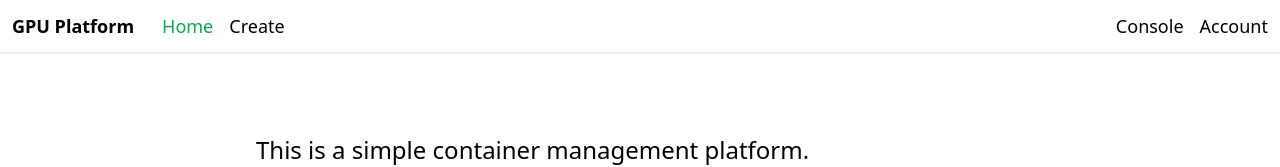
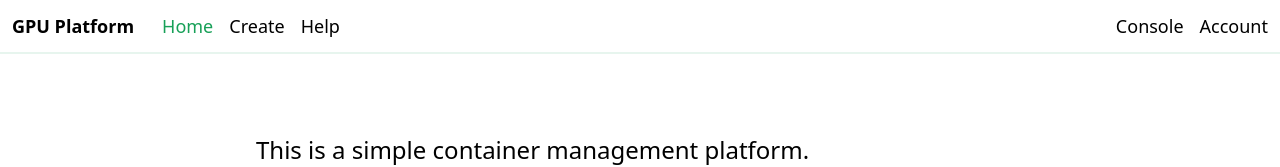
Before and after one commit to dx2102/gpu-platform-vue, a Vue app: page / in a window 1280 px wide. Shown: the top 167 px of the page. Built offline with nearby package versions, Linux system fonts and the light colour scheme.

Commit message:
Update NavBar.vue

```diff
--- a/src/components/NavBar.vue
+++ b/src/components/NavBar.vue
@@ -24,6 +24,9 @@ window.onerror = e => {
     <RouterLink to="/create" :class="{'text-primary': route.path === '/create'}" class="hover:text-primary" >
       Create
     </RouterLink>
+    <RouterLink to="/create" :class="{'text-primary': route.path === '/help'}" class="hover:text-primary" >
+      Help
+    </RouterLink>
     <div class="mx-auto"></div>
     <RouterLink to="/console/instance" :class="{'text-primary': route.matched[0]?.path === '/console'}" class="hover:text-primary" >
       Console
```
